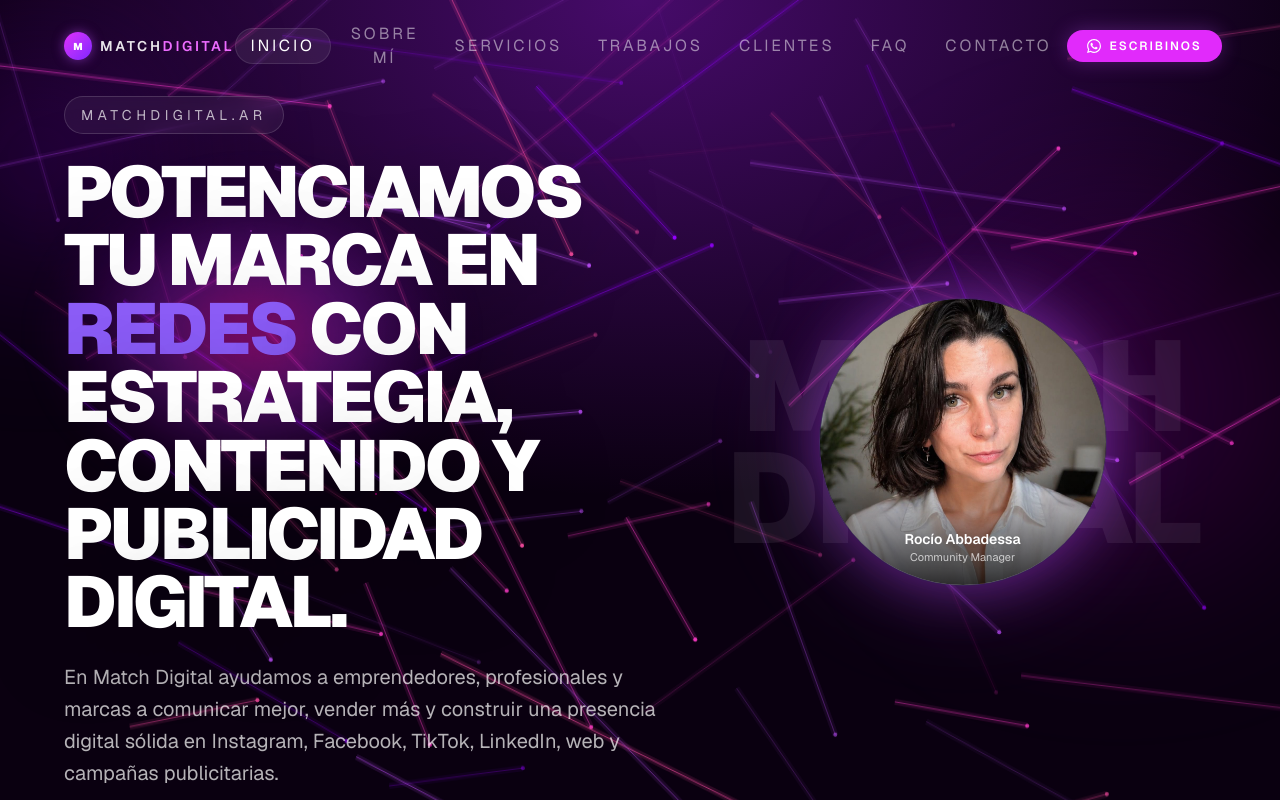
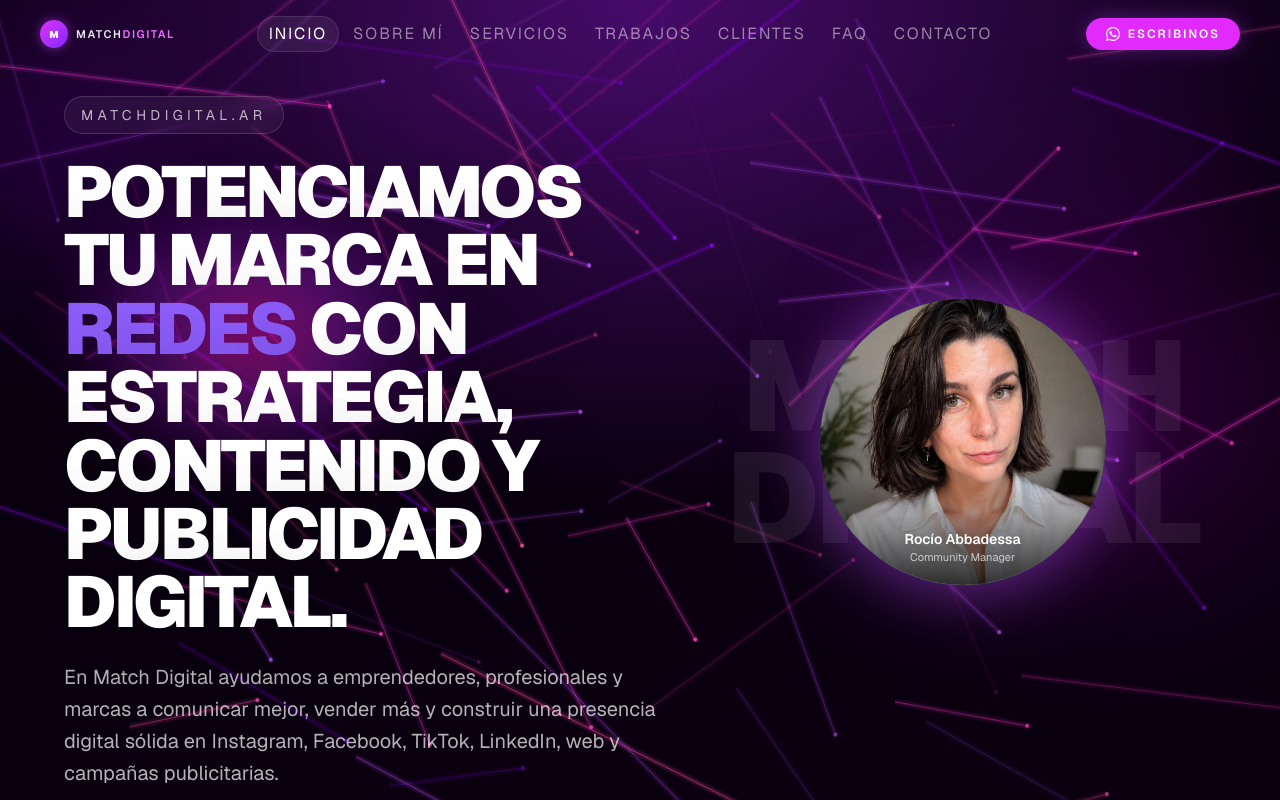
Before and after one commit to leanmaga/matchdigital.ar, a Next.js app: page / in a window 1280 px wide. Shown: the top 800 px of the page. Built offline with nearby package versions, Linux system fonts and the light colour scheme.

Commit message:
mejorar navbar notebook

```diff
--- a/src/components/Navbar.js
+++ b/src/components/Navbar.js
@@ -64,7 +64,7 @@
             : "bg-transparent"
         }`}
       >
-        <div className="mx-auto flex max-w-7xl items-center justify-between px-6 py-4 sm:px-10 lg:px-16">
+        <div className="mx-auto flex max-w-7xl items-center justify-between px-4 py-4 sm:px-6 lg:px-10">
           {/* ── Logo ── */}
           <button
             onClick={() => scrollTo("#hero")}
@@ -74,14 +74,14 @@
             <span className="relative flex h-7 w-7 items-center justify-center rounded-full bg-gradient-to-br from-fuchsia-500 to-violet-600 text-[10px] font-black text-white shadow-[0_0_12px_rgba(192,80,252,0.5)]">
               M
             </span>
-            <span className="text-sm font-semibold uppercase tracking-[0.2em] text-white/90 group-hover:text-white transition-colors">
+            <span className="text-[11px] font-semibold uppercase tracking-[0.15em] text-white/90 group-hover:text-white transition-colors">
               Match<span className="text-fuchsia-400">Digital</span>
             </span>
           </button>
 
           {/* ── Desktop links ── */}
           <nav
-            className="hidden items-center gap-1 lg:flex"
+            className="hidden items-center gap-0.5 lg:flex"
             aria-label="Navegación principal"
           >
             {NAV_LINKS.map((link) => {
@@ -90,7 +90,7 @@
                 <button
                   key={link.href}
                   onClick={() => scrollTo(link.href)}
-                  className={`relative rounded-full px-4 py-1.5 text-xs uppercase tracking-[0.18em] transition-colors duration-200 focus:outline-none focus-visible:ring-2 focus-visible:ring-fuchsia-500/60 ${
+                  className={`relative whitespace-nowrap rounded-full px-3 py-1.5 text-[11px] uppercase tracking-[0.12em] transition-colors duration-200 focus:outline-none focus-visible:ring-2 focus-visible:ring-fuchsia-500/60 ${
                     isActive
                       ? "text-white"
                       : "text-white/50 hover:text-white/90"
```
